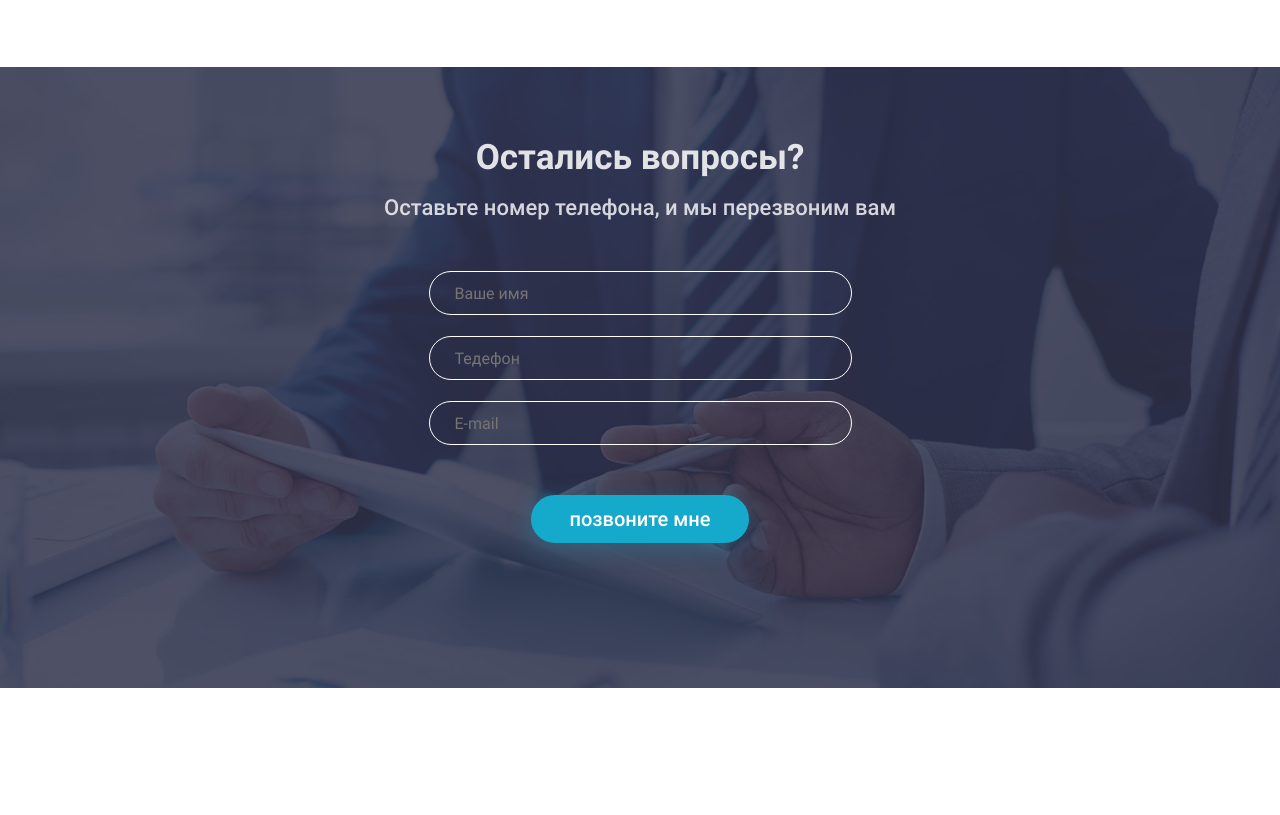
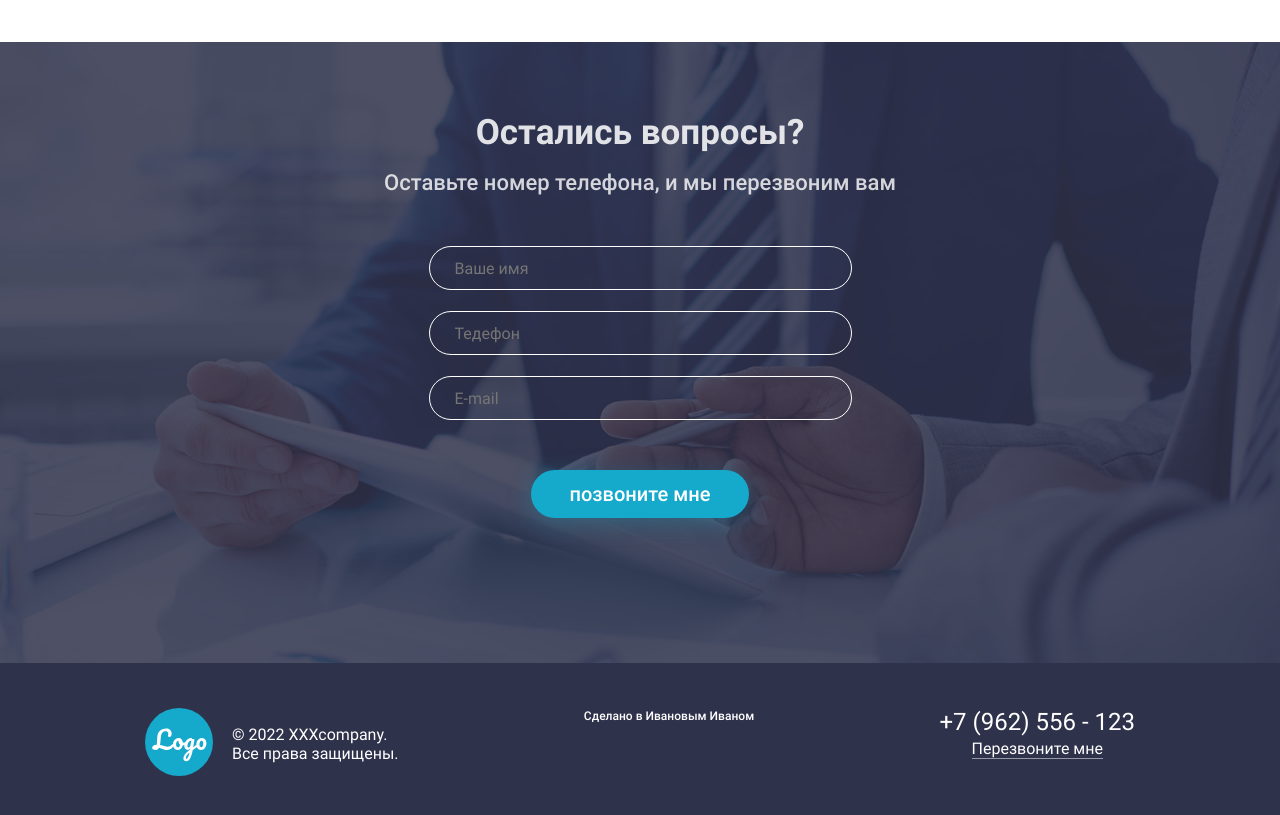
Before and after one commit to VVerkin/Template, a plain HTML site: page index.html in a window 1280 px wide. Shown: the part 1255-2070 px from the top of the page. Before the commit the page ends 1943 px from the top, so only its background shows below. Drawn offline with Linux system fonts and the light colour scheme.

Commit message:
поправил разметку

```diff
--- a/css/advantages.css
+++ b/css/advantages.css
@@ -43,7 +43,6 @@
 }
 
 .advantages__text {
-  padding: 0 237px;
   margin-bottom: 50px;
   font-weight: 400;
   font-size: 18px;
@@ -56,7 +55,6 @@
 
 .advantages__list {
   display: flex;
-  padding: 0 157px;
   gap: 50px;
   counter-reset: count 0;
 }
--- a/css/call-back.css
+++ b/css/call-back.css
@@ -37,24 +37,20 @@
   margin-bottom: 50px;
 }
 
-.call-back__contacts {
+.contacts__wrapper {
   display: flex;
   flex-direction: column;
   gap: 21px;
+  max-width: 423px;
+  margin: 0 auto;
   margin-bottom: 50px;
 }
 
-.contacts__label {
-  margin: 0 auto;
-}
+.contacts__input {
+  width: 100%;
+  height: 44px;
 
-.contacts__input {
-  width: 423px;
-  height: 44px;
-  left: 588px;
-  top: 1533px;
-
-  border: 1.38235px solid var(--white-color);
+  border: 1.5px solid var(--white-color);
   border-radius: 50px;
   background: transparent;
   padding: 9px 0 9px 25px;
--- a/css/footer.css
+++ b/css/footer.css
@@ -0,0 +1,35 @@
+.footer {
+  position: relative;
+  margin: 0 auto;
+  padding: 45px 0;
+
+  min-height: 158px;
+  background: var(--black-blue-color);
+}
+
+.footer__item {
+  display:flex;
+  justify-content: space-between;
+}
+
+.footer__left {
+  display: flex;
+  gap: 19px;
+}
+
+.copy {
+  white-space: pre-line;
+}
+
+.footer__middle {
+  font-weight: 500;
+  font-size: 12px;
+  line-height: 17px;
+}
+
+.footer__right {
+  display: flex;
+  flex-direction: column;
+  align-items: center;
+  gap: 3px;
+}
--- a/css/global-style.css
+++ b/css/global-style.css
@@ -22,6 +22,7 @@ body {
 .container {
   max-width: 1200px;
   margin: 0 auto;
+  padding: 0 105px;
   position: relative;
 }
 
--- a/css/header.css
+++ b/css/header.css
@@ -30,11 +30,11 @@
   flex-direction: column;
   align-items: center;
   z-index: 1;
-  gap: 2.85px;
+  gap: 3px;
 }
 
 .phone {
-  font-size: 23.85px;
+  font-size: 24px;
   line-height: 28px;
 }
 
--- a/css/index.css
+++ b/css/index.css
@@ -5,3 +5,4 @@
 @import "./header.css";
 @import "./advantages.css";
 @import "./call-back.css";
+@import "./footer.css";
--- a/index.html
+++ b/index.html
@@ -23,7 +23,7 @@
         <img class="logo" src="./img/logo/Logo.svg" alt="Логотип">
         <div class="phone-call">
           <a class="phone" href="tel:+79625561234">+7 (962) 556 - 1234</a>
-          <a class="call-me" href="#">Перезвоните мне</a>
+          <a class="call-me" href="#call-back">Перезвоните мне</a>
         </div>
       </div>
 
@@ -52,15 +52,17 @@
       </div>
     </section>
 
-    <section class="call-back">
+    <section id="call-back" class="call-back">
       <div class="container">
         <h2 class="call-back__title">Остались вопросы?</h2>
         <form class="call-back__form" id="call-back-form" action="https://jsonplaceholder.typicode.com/posts" method="post">
           <fieldset class="call-back__contacts">
             <legend class="contacts__legend">Оставьте номер телефона, и мы перезвоним вам</legend>
-            <label class="contacts__label"><input class="contacts__input" type="text" name="name" required placeholder="Ваше имя"></label>
-            <label class="contacts__label"><input class="contacts__input" type="phone" name="phone" required placeholder="Тедефон"></label>
-            <label class="contacts__label"><input class="contacts__input" type="email" name="email" required placeholder="E-mail"></label>
+            <div class="contacts__wrapper">
+              <input class="contacts__input" type="text" name="name" required placeholder="Ваше имя">
+              <input class="contacts__input" type="phone" name="phone" required placeholder="Тедефон">
+              <input class="contacts__input" type="email" name="email" required placeholder="E-mail">
+            </div>
           </fieldset>
           <button class="call-back__btn" name="call-me" required form="call-back-form" type="submit">позвоните мне</button>
         </form>
@@ -68,8 +70,31 @@
     </section>
 
   </main>
+
   <footer class="footer">
+    <div class="container">
 
+      <div class="footer__item">
+
+        <div class="footer__left">
+          <img class="logo" src="img/logo/Logo.svg" alt="">
+          <div class="copy">
+            © 2022 XXXcompany.
+            Все права защищены. </div>
+        </div>
+
+        <div class="footer__middle">
+          Сделано в Ивановым Иваном
+        </div>
+
+        <div class="footer__right">
+          <a class="phone" href="tel:+79625561234">+7 (962) 556 - 123</a>
+          <a class="call-me" href="#call-back">Перезвоните мне</a>
+        </div>
+
+      </div>
+    </div>
   </footer>
+
 </body>
 </html>
```
